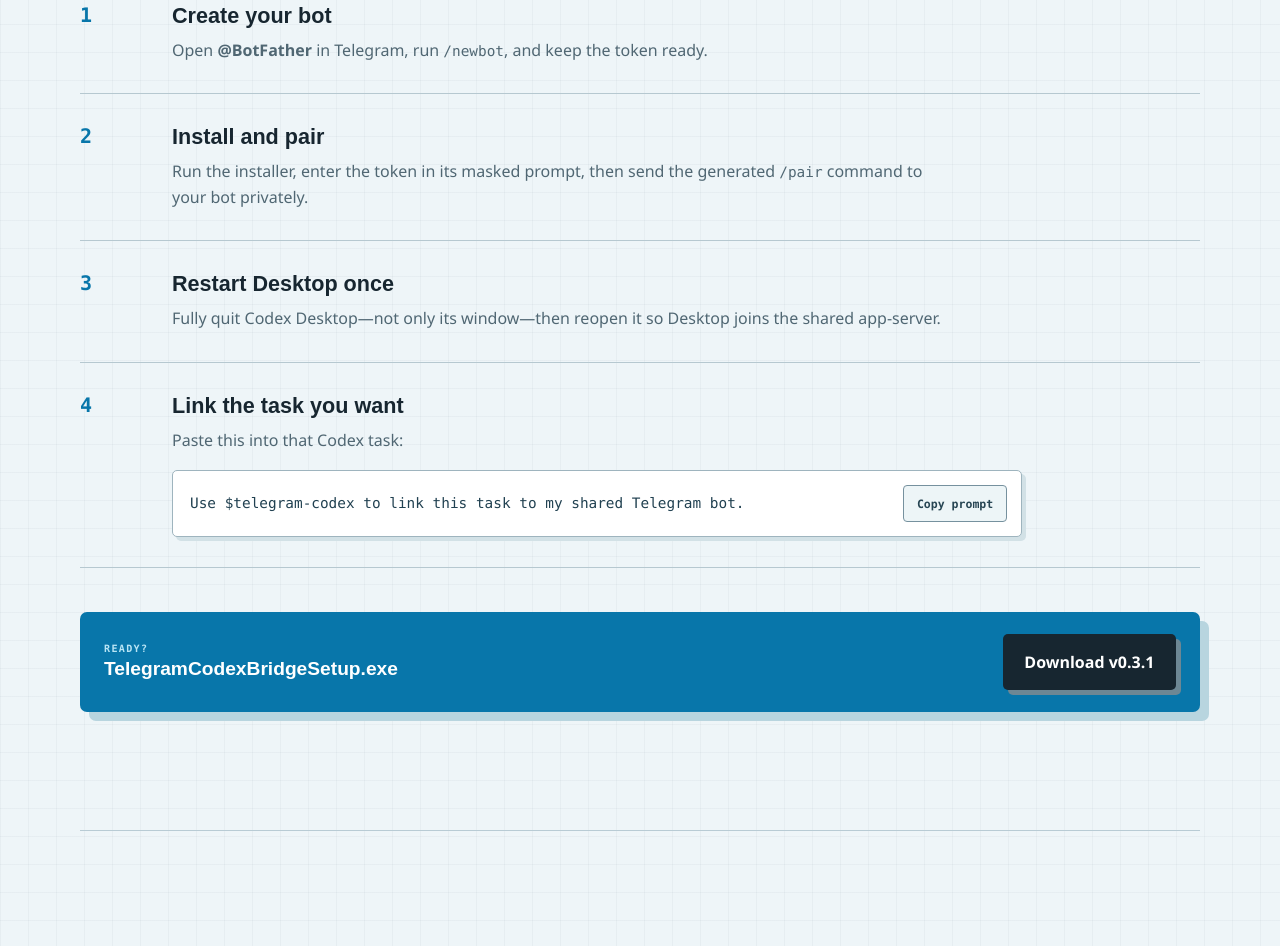
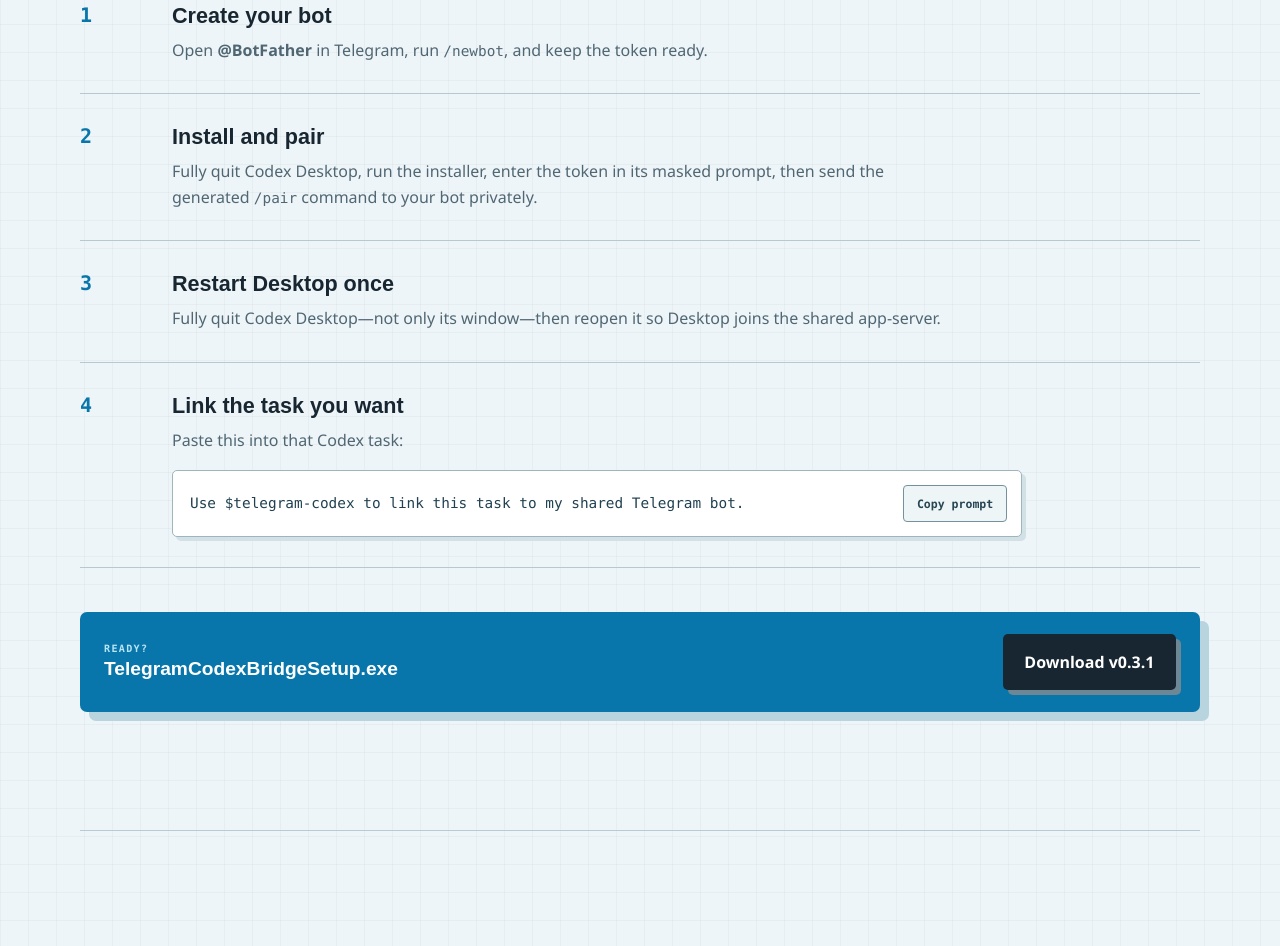
Before and after one commit to adventure-gpt/telegram-codex-bridge-site, a website built with Vite: page index.html in a window 1280 px wide. Shown: the part 1656-2602 px from the top of the page. Built offline with nearby package versions, Linux system fonts and the light colour scheme.

Commit message:
Clarify Desktop must be closed during setup

```diff
--- a/index.html
+++ b/index.html
@@ -137,7 +137,7 @@
             <span class="step-number">2</span>
             <div>
               <h3>Install and pair</h3>
-              <p>Run the installer, enter the token in its masked prompt, then send the generated <code>/pair</code> command to your bot privately.</p>
+              <p>Fully quit Codex Desktop, run the installer, enter the token in its masked prompt, then send the generated <code>/pair</code> command to your bot privately.</p>
             </div>
           </li>
           <li>
```
